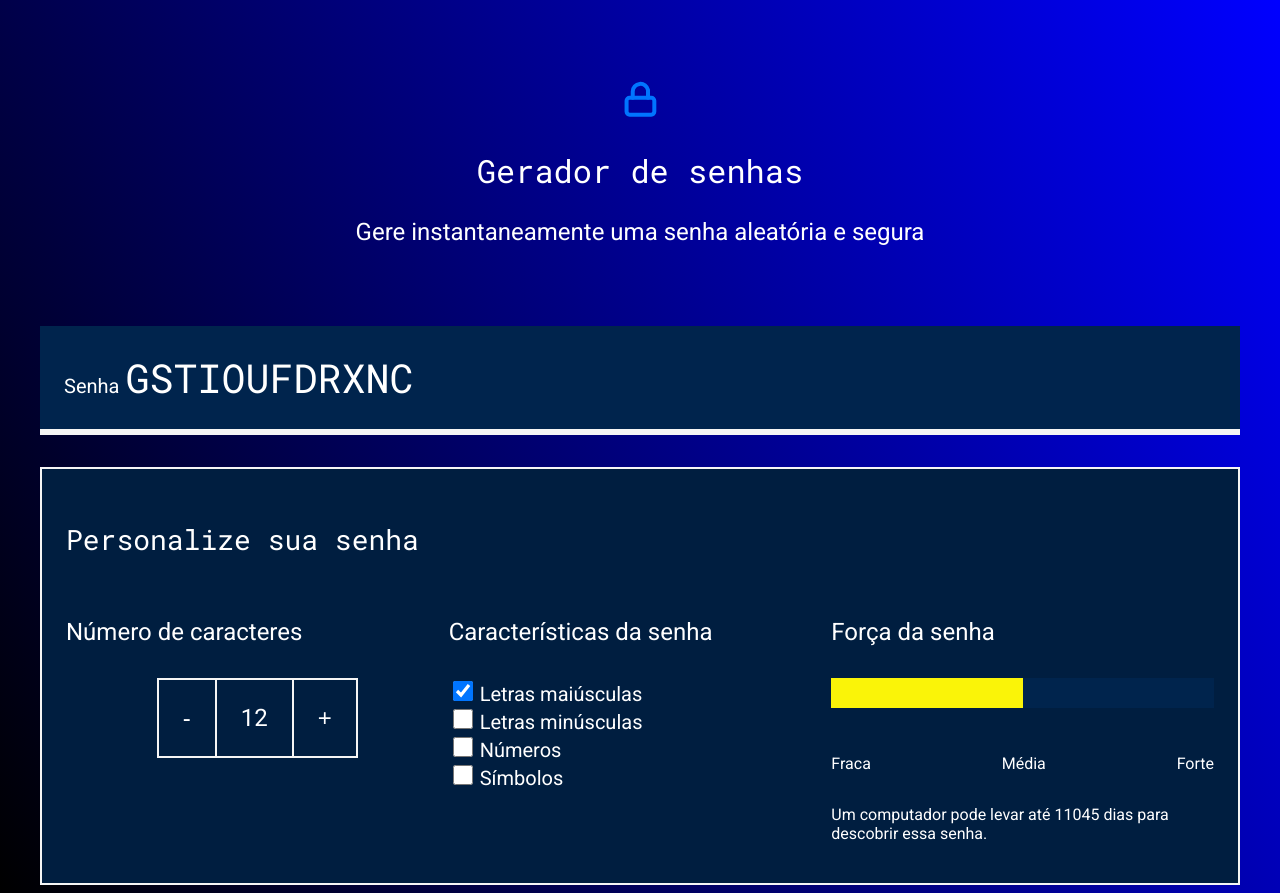
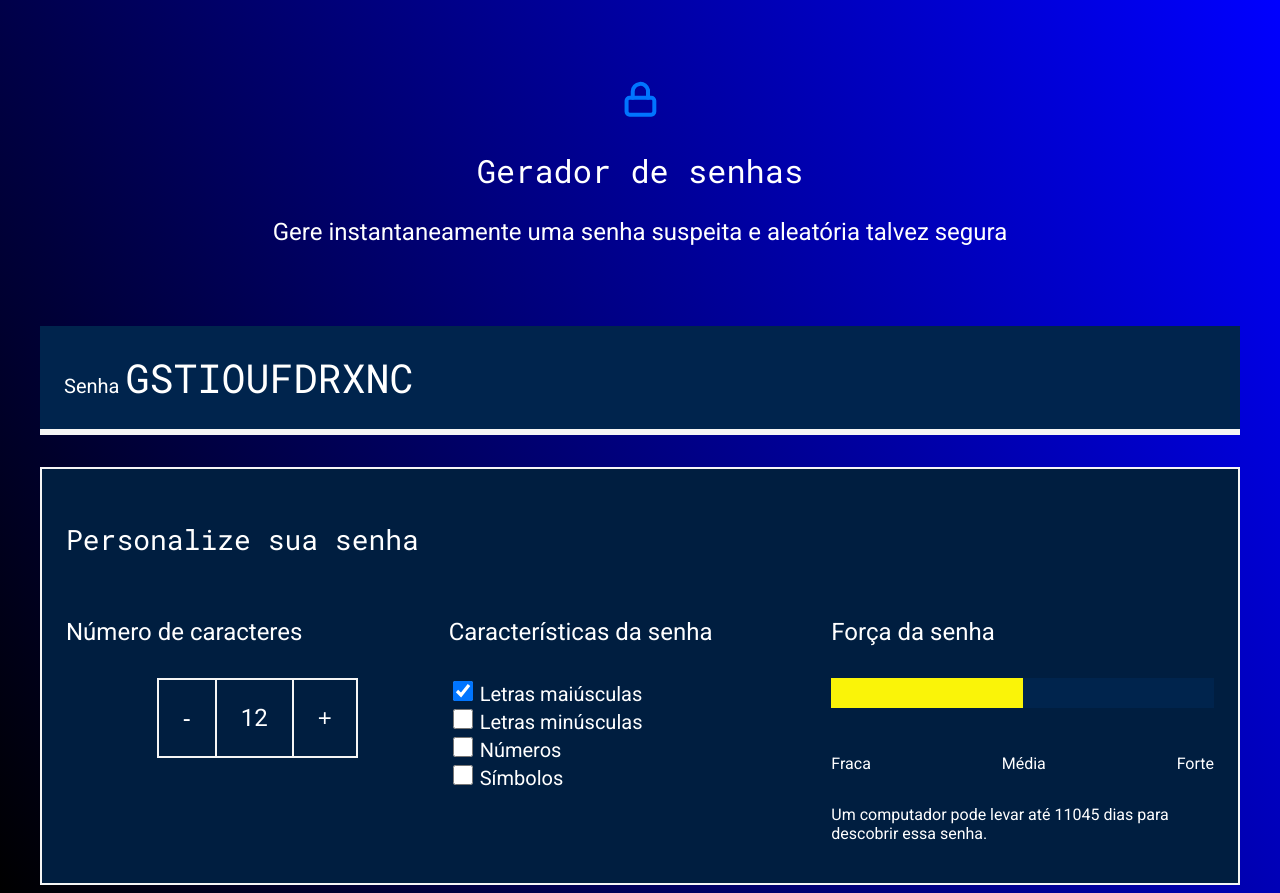
Before and after one commit to marcelo32248000/gerador-de-senhas-3-c, a plain HTML site: page index.html in a window 1280 px wide. Drawn offline with Linux system fonts and the light colour scheme.

Commit message:
Update index.html

```diff
--- a/index.html
+++ b/index.html
@@ -12,8 +12,8 @@
     <section class="conteudo">
         <div class="conteudo-titulo">
             <img src="unlock.svg" alt="cadeado fechado">
-            <h2 class="titulo-principal">Gerador de senhas</h2>
-            <h3 class="titulo-secundario">Gere instantaneamente uma senha aleatória e segura</h3>
+            <h2 class="titulo-principal">Gerador de senhas </h2>
+            <h3 class="titulo-secundario">Gere instantaneamente uma senha suspeita e aleatória talvez segura</h3>
         </div>
         <div class="conteudo-senha">
             <label for="senha">Senha</label>
```
